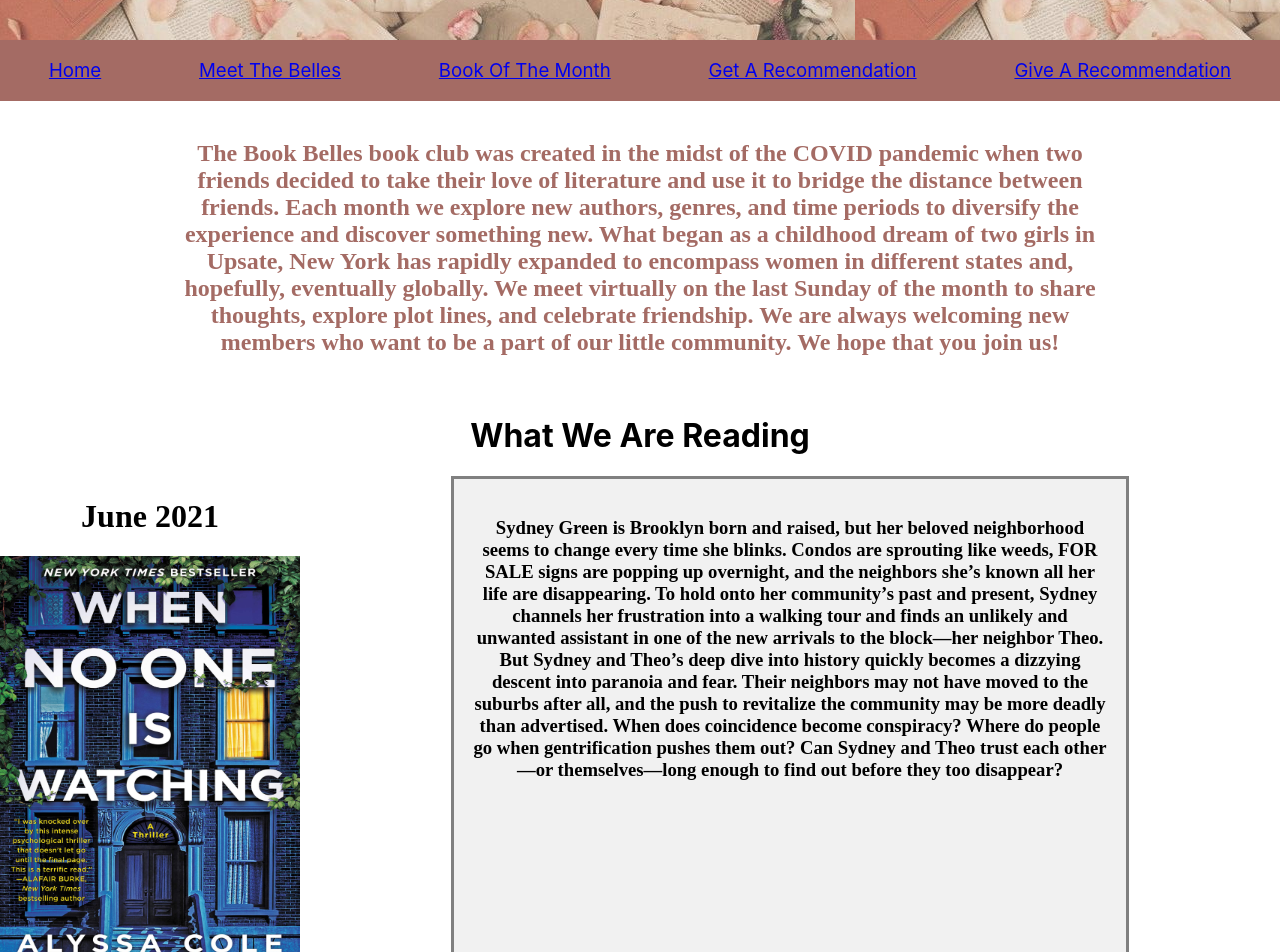
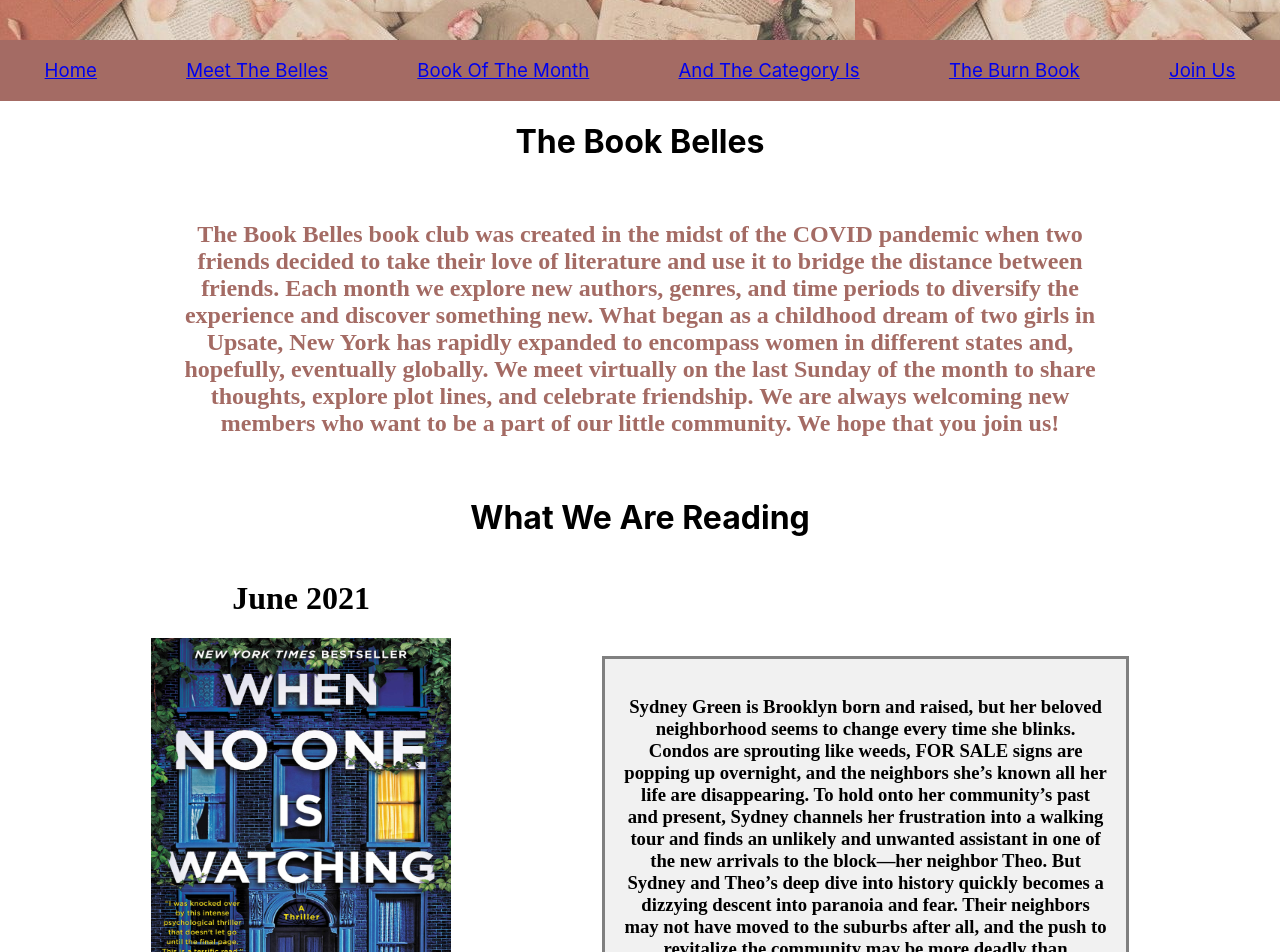
Before and after one commit to ChelseaMerrill/TheBookBelles, a React (Create React App) app: page / in a window 1280 px wide. Shown: the part 260-1212 px from the top of the page. Built offline with nearby package versions, Linux system fonts and the light colour scheme.

Commit message:
new tabs

```diff
--- a/src/Components/Homepage/homepage.components.jsx
+++ b/src/Components/Homepage/homepage.components.jsx
@@ -10,12 +10,13 @@ class Homepage extends React.Component{
     render () {
         return (
             <div className='home'>
+                <h1>The Book Belles</h1>
                 <div className='bio'>
                     <h2>The Book Belles book club was created in the midst of the COVID pandemic when two friends decided to take their love of literature and use it to bridge the distance between friends. Each month we explore new authors, genres, and time periods to diversify the experience and discover something new. What began as a childhood dream of two girls in Upsate, New York has rapidly expanded to encompass women in different states and, hopefully, eventually globally.  We meet virtually on the last Sunday of the month to share thoughts, explore plot lines, and celebrate friendship. We are always welcoming new members who want to be a part of our little community. We hope that you join us! </h2>
                 </div>
                      <h1>What We Are Reading</h1>
                  <div className='bookOfTheMonth'>
-                    <div>
+                    <div className='content'>
                         <h1>June 2021</h1>
                         <img src={BOTMI} width='300px' height='410px'/>
                         <h2>Title: When No One Is Watching</h2>
--- a/src/Components/Homepage/homepage.css
+++ b/src/Components/Homepage/homepage.css
@@ -6,7 +6,8 @@
     padding-bottom: 20mm;
     font-family: initial;
     display: flex;
-    justify-content: center;
+    justify-content: column;
+    align-items: center;
 }
 
 
@@ -14,7 +15,7 @@
     display: flex;
     justify-content: center;
     border: solid gray;
-    margin-left: 40mm;
+    margin-left: 20mm;
     margin-right: 40mm;
     background:rgba(228, 228, 228, 0.535);
     padding: 5mm;
@@ -26,6 +27,11 @@
     font-weight:bold;
 }
 
+.content{
+    margin-left: 40mm;
+    margin-right: 20mm;
+}
+
 .bio{
     display: flex;
     justify-content: center;
--- a/src/Components/NavBar/navbar.components.jsx
+++ b/src/Components/NavBar/navbar.components.jsx
@@ -13,8 +13,9 @@ const Navigation = () => (
         <NavLink to='/'>Home</NavLink>
         <NavLink to='/meet'>Meet The Belles</NavLink>
         <NavLink to='/bookofthemonth'>Book Of The Month</NavLink>
-        <NavLink to='/recommendation'>Get A Recommendation</NavLink>
-        <NavLink to='/givearec'>Give A Recommendation</NavLink>
+        <NavLink to='/recommendation'>And The Category Is</NavLink>
+        <NavLink to='/'>The Burn Book</NavLink>
+        <NavLink to='/givearec'>Join Us</NavLink>
     </nav>
   );
 
```
